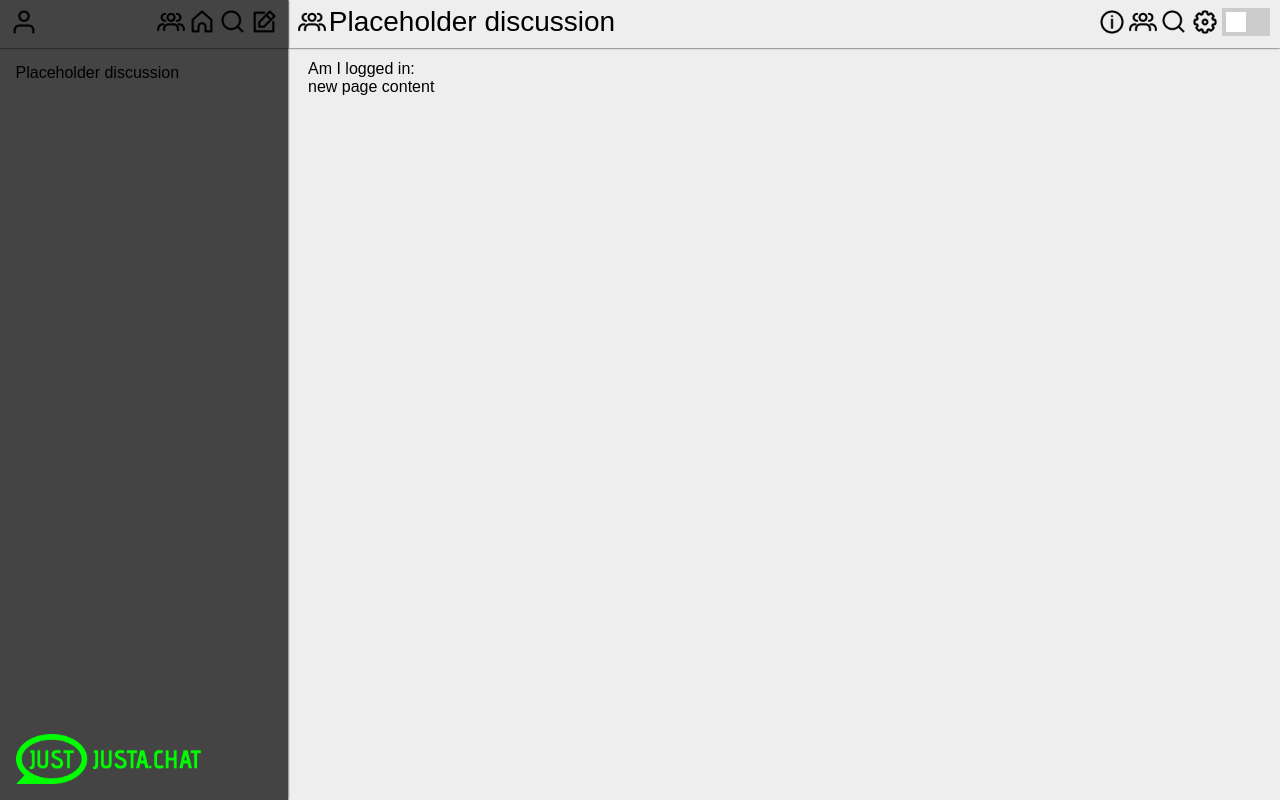
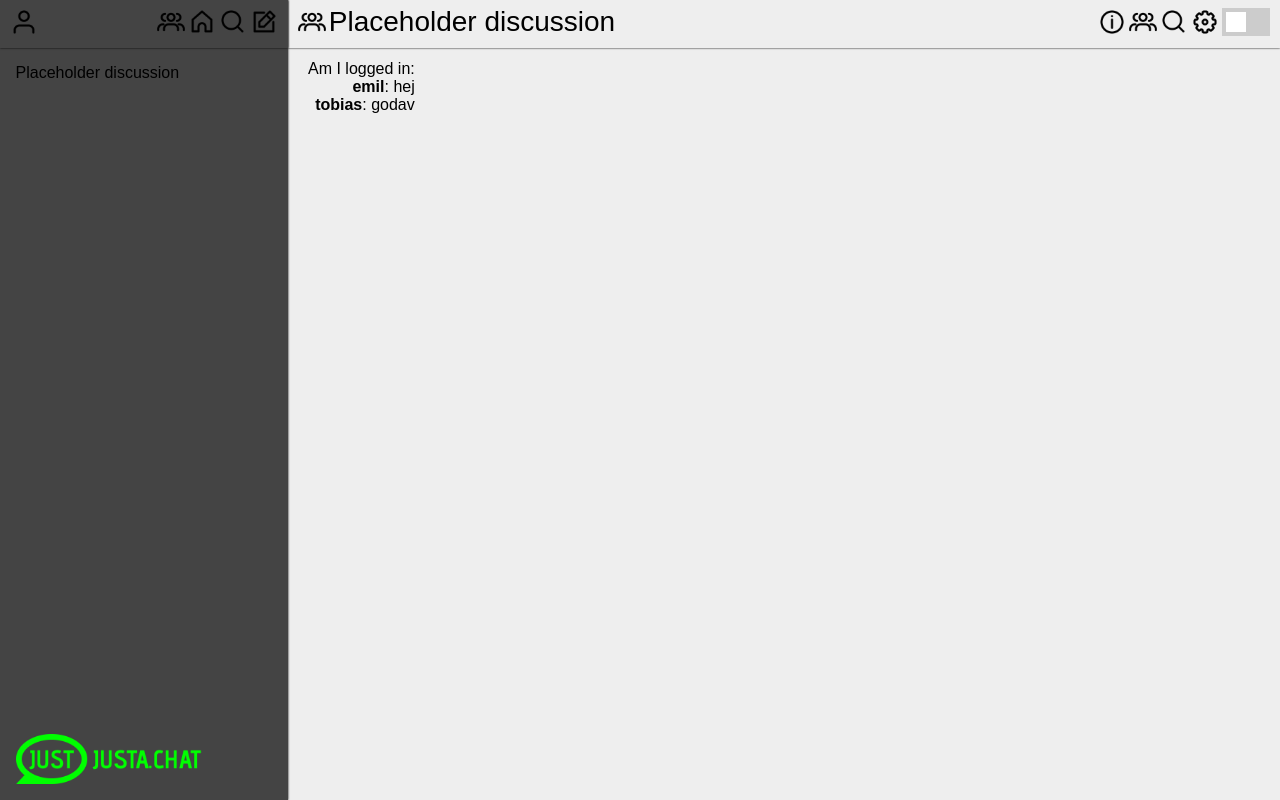
Before and after one commit to tobiaskastrup/justachat, a Flask app: page /phd in a window 1280 px wide. Run offline with Flask 2, Linux system fonts and the light colour scheme.

Commit message:
keys n stuff

```diff
--- a/webapp/app.py
+++ b/webapp/app.py
@@ -46,7 +46,8 @@ def layout():
 
 @app.route("/phd")
 def phd():
-    # Web page code
+    session["dict_key"] = {"emil": "hej",
+            "tobias": "godav"}
     return render_template("phd.html")
 
 # Home Page
--- a/webapp/templates/phd.html
+++ b/webapp/templates/phd.html
@@ -17,5 +17,13 @@
 
 <!-- Main page content -->
 {% block body %}
-    <p>new page content</p>
+    <div>
+        {% for key, value in session["dict_key"].items() %}
+            {% if session['username'] == key %}
+                <p style="text-align: right;">{{value}}: <b>{{key}}</b></p>
+            {% else %}
+                <p style="text-align: right;"><b>{{key}}</b>: {{value}}</p>
+            {% endif %}
+        {% endfor %}
+    </div>
 {% endblock %}
```
